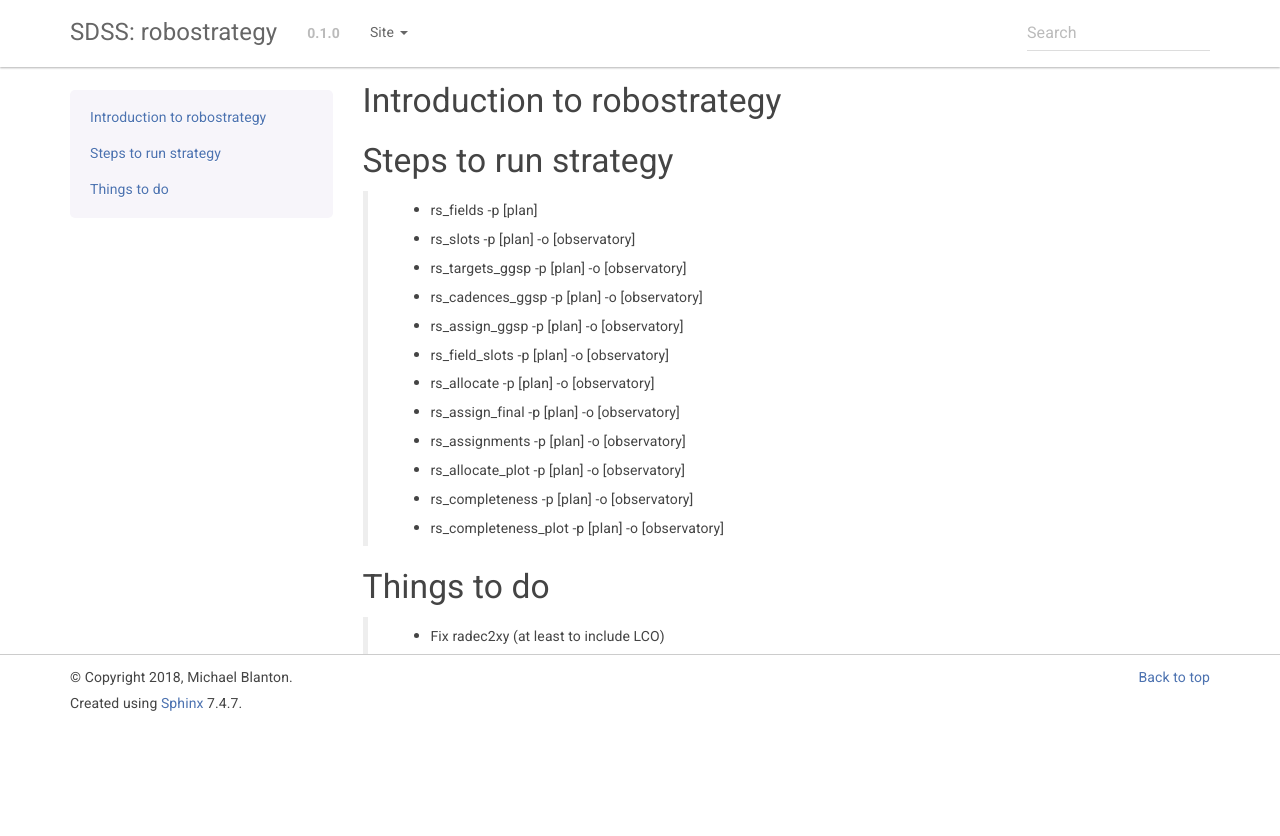
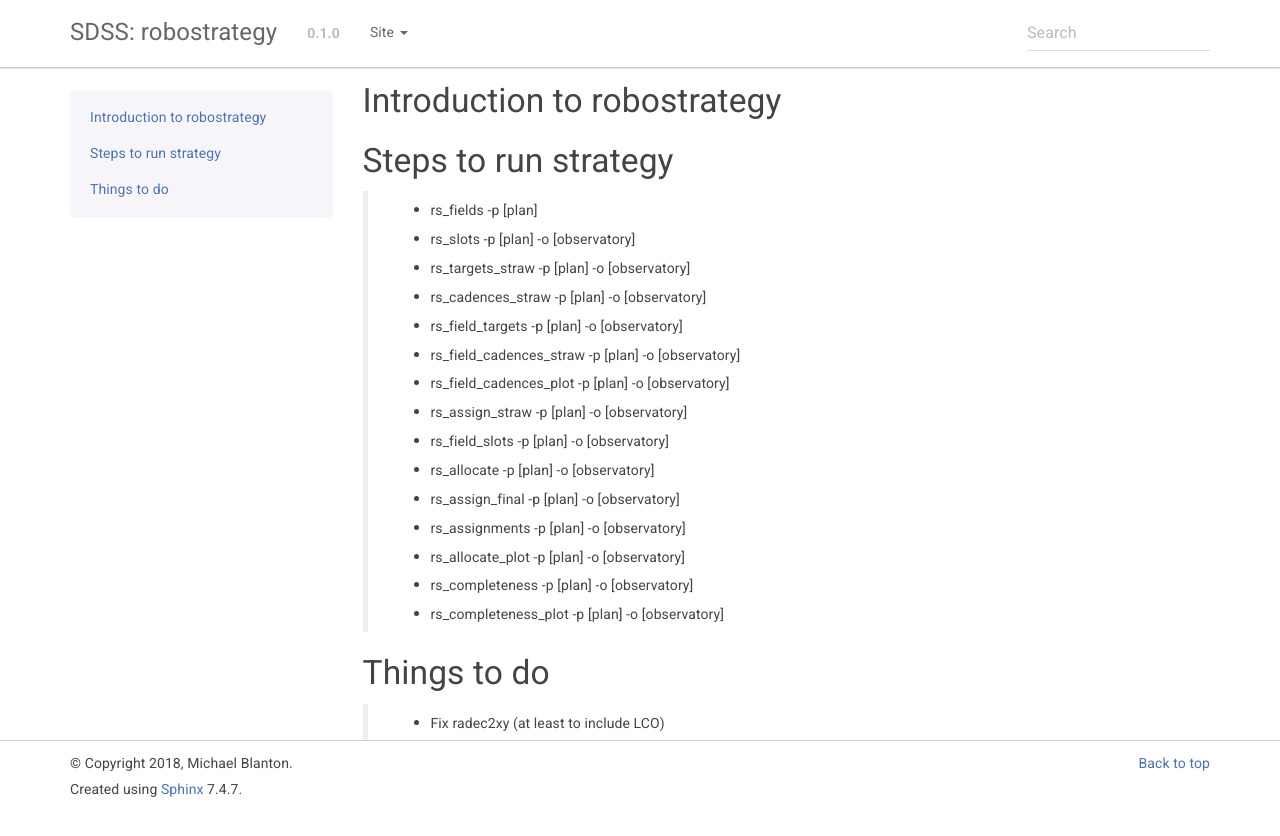
Before and after one commit to sdss/robostrategy, a Sphinx documentation site: the page built from docs/sphinx/intro.rst, in a window 1280 px wide. Shown: the top 836 px of the page. Built offline with Sphinx 7.4.7, drawn with Linux system fonts in a browser that asks for light colours; the version number is read from the project's files by our own code.

Commit message:
rearrange to be more general

```diff
--- a/docs/sphinx/intro.rst
+++ b/docs/sphinx/intro.rst
@@ -9,9 +9,12 @@ Steps to run strategy
 
  * rs_fields -p [plan]
  * rs_slots -p [plan] -o [observatory]
- * rs_targets_ggsp -p [plan] -o [observatory]
- * rs_cadences_ggsp -p [plan] -o [observatory]
- * rs_assign_ggsp -p [plan] -o [observatory]
+ * rs_targets_straw -p [plan] -o [observatory]
+ * rs_cadences_straw -p [plan] -o [observatory]
+ * rs_field_targets -p [plan] -o [observatory]
+ * rs_field_cadences_straw -p [plan] -o [observatory]
+ * rs_field_cadences_plot -p [plan] -o [observatory]
+ * rs_assign_straw -p [plan] -o [observatory]
  * rs_field_slots -p [plan] -o [observatory]
  * rs_allocate -p [plan] -o [observatory]
  * rs_assign_final -p [plan] -o [observatory]
```
Also changed, not shown: 10 other files.
